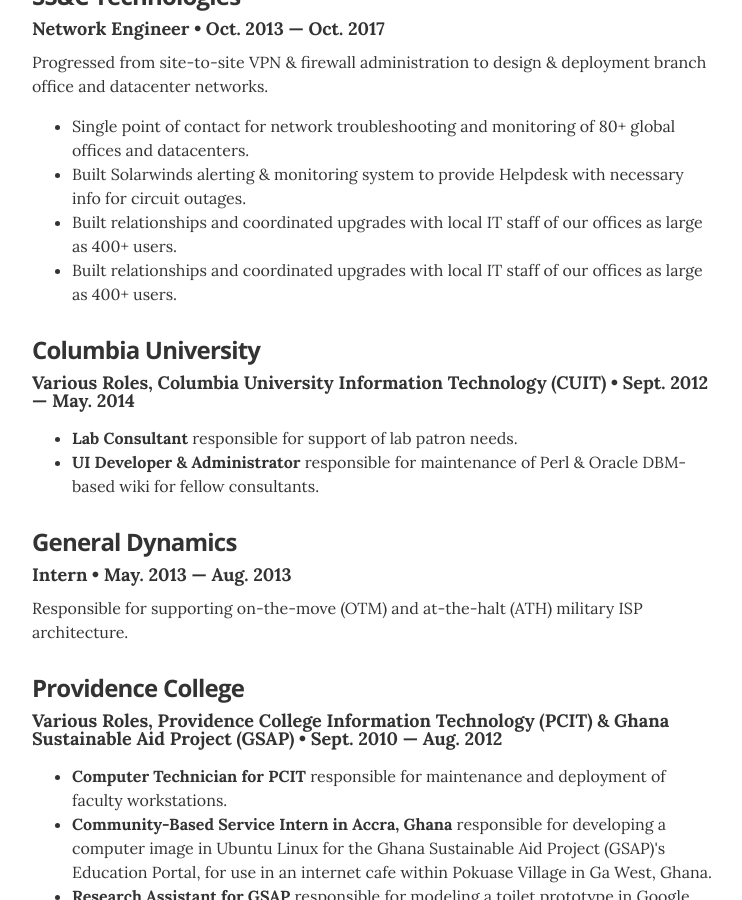
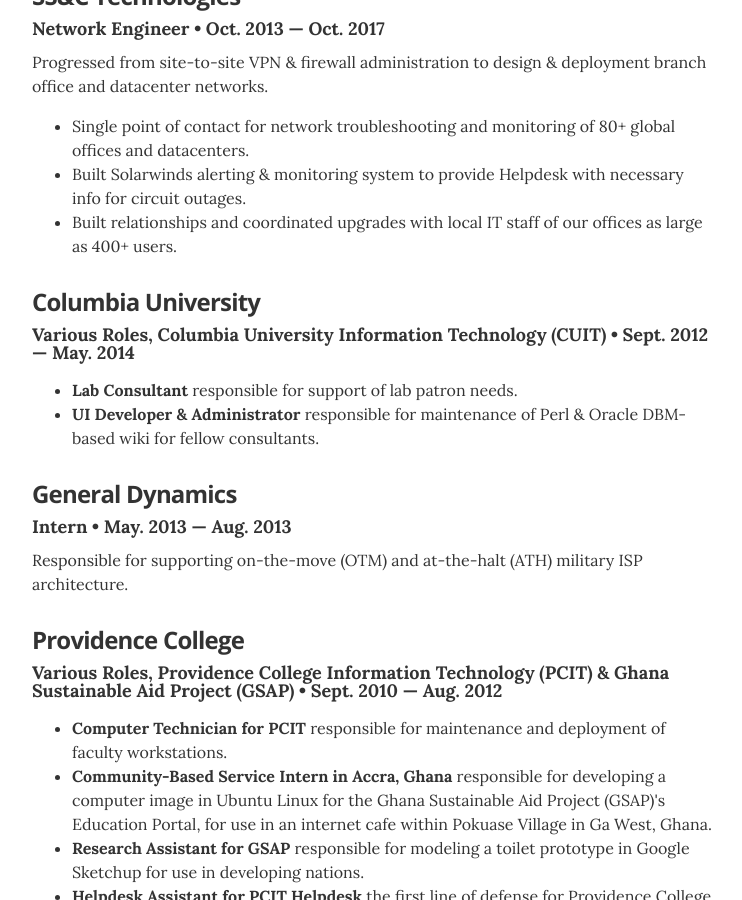
Before and after one commit to patrick-andrew-jain-taylor/resume, a Jekyll site: the page built from index.html, in a window 1280 px wide and 900 px high, scrolled down 1846 px. Shown: the whole window, without its empty margins (268-1010 px from the left). Built offline with Jekyll 4.4.1, drawn with Linux system fonts in a browser that asks for light colours.

Commit message:
fix: duplicate description.

```diff
--- a/_data/experience.yml
+++ b/_data/experience.yml
@@ -14,7 +14,7 @@
 - company: SS&C Technologies
   position: Network Engineer
   duration: Oct. 2013 &mdash; Oct. 2017
-  summary: Progressed from site-to-site VPN & firewall administration to design & deployment branch office and datacenter networks.<ul class="resume-item-list"><li>Single point of contact for network troubleshooting and monitoring of 80+ global offices and datacenters.</li><li>Built Solarwinds alerting & monitoring system to provide Helpdesk with necessary info for circuit outages.</li><li>Built relationships and coordinated upgrades with local IT staff of our offices as large as 400+ users.</li><li>Built relationships and coordinated upgrades with local IT staff of our offices as large as 400+ users.</li></ul>
+  summary: Progressed from site-to-site VPN & firewall administration to design & deployment branch office and datacenter networks.<ul class="resume-item-list"><li>Single point of contact for network troubleshooting and monitoring of 80+ global offices and datacenters.</li><li>Built Solarwinds alerting & monitoring system to provide Helpdesk with necessary info for circuit outages.</li><li>Built relationships and coordinated upgrades with local IT staff of our offices as large as 400+ users.</li></ul>
 
 # Lab Consultant / UI Developer / UI Admin
 - company: Columbia University
```
